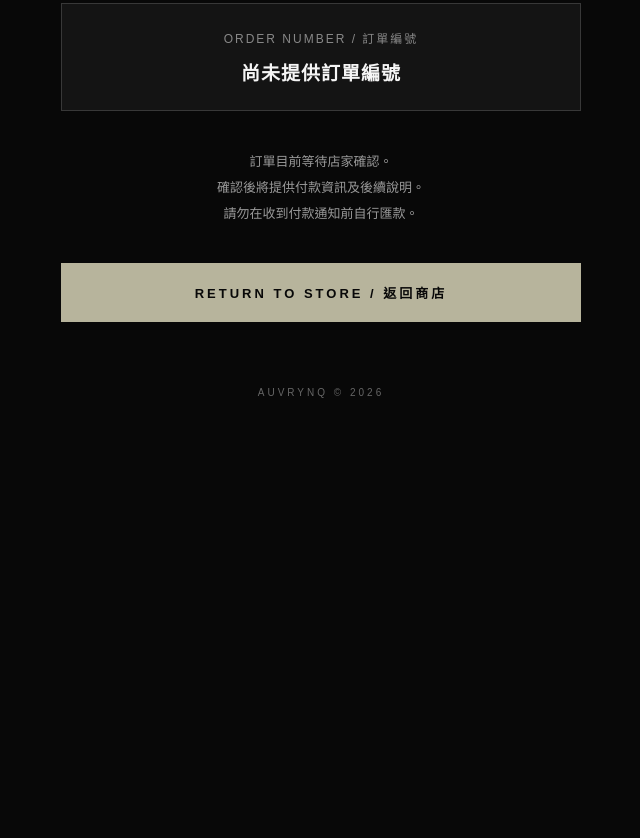
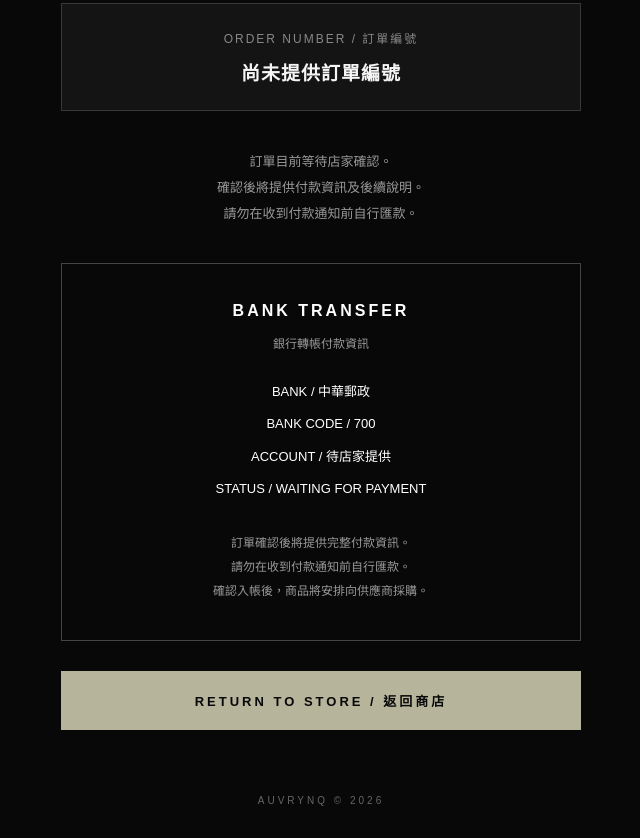
Before and after one commit to auvrynq-studio/auvrynq-studio.github.io, a plain HTML site: page order-success.html in a window 1280 px wide. Shown: the part 422-1260 px from the top of the page, without its empty margins (319-959 px from the left). Before the commit the page ends 852 px from the top, so only its background shows below. Drawn offline with Linux system fonts and the light colour scheme.

Commit message:
更新 order-success.html

```diff
--- a/order-success.html
+++ b/order-success.html
@@ -144,6 +144,36 @@
       確認後將提供付款資訊及後續說明。<br>
       請勿在收到付款通知前自行匯款。
     </p>
+    <div style="
+  margin:30px 0;
+  padding:25px 20px;
+  border:1px solid #444;
+  text-align:center;
+  color:#fff;
+">
+
+  <h2 style="font-size:16px;letter-spacing:3px;">
+    BANK TRANSFER
+  </h2>
+
+  <p style="font-size:12px;color:#999;">
+    銀行轉帳付款資訊
+  </p>
+
+  <div style="margin-top:25px;line-height:2.5;font-size:13px;">
+    <div>BANK / 中華郵政</div>
+    <div>BANK CODE / 700</div>
+    <div>ACCOUNT / 待店家提供</div>
+    <div>STATUS / WAITING FOR PAYMENT</div>
+  </div>
+
+  <p style="margin-top:25px;font-size:12px;color:#999;line-height:2;">
+    訂單確認後將提供完整付款資訊。<br>
+    請勿在收到付款通知前自行匯款。<br>
+    確認入帳後，商品將安排向供應商採購。
+  </p>
+
+</div>
 
     <a class="button" href="index.html">
       RETURN TO STORE / 返回商店
```
